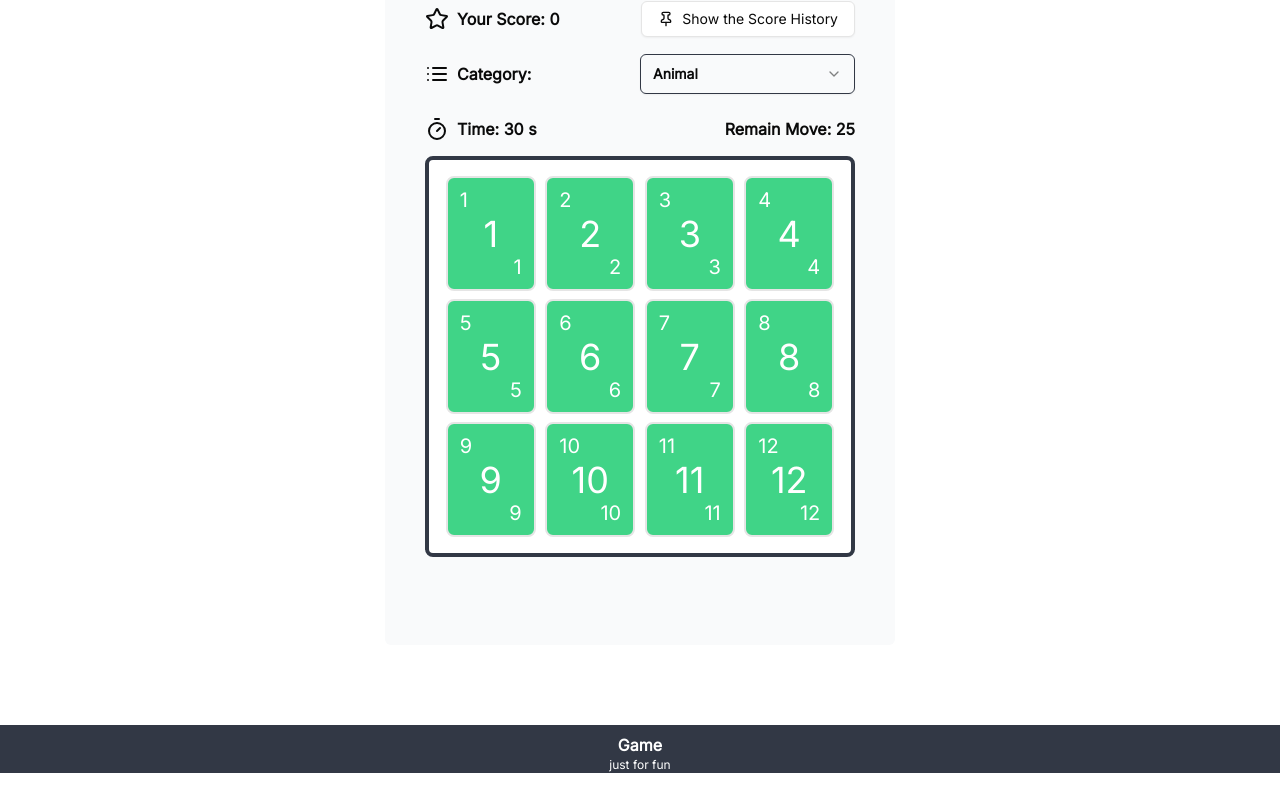
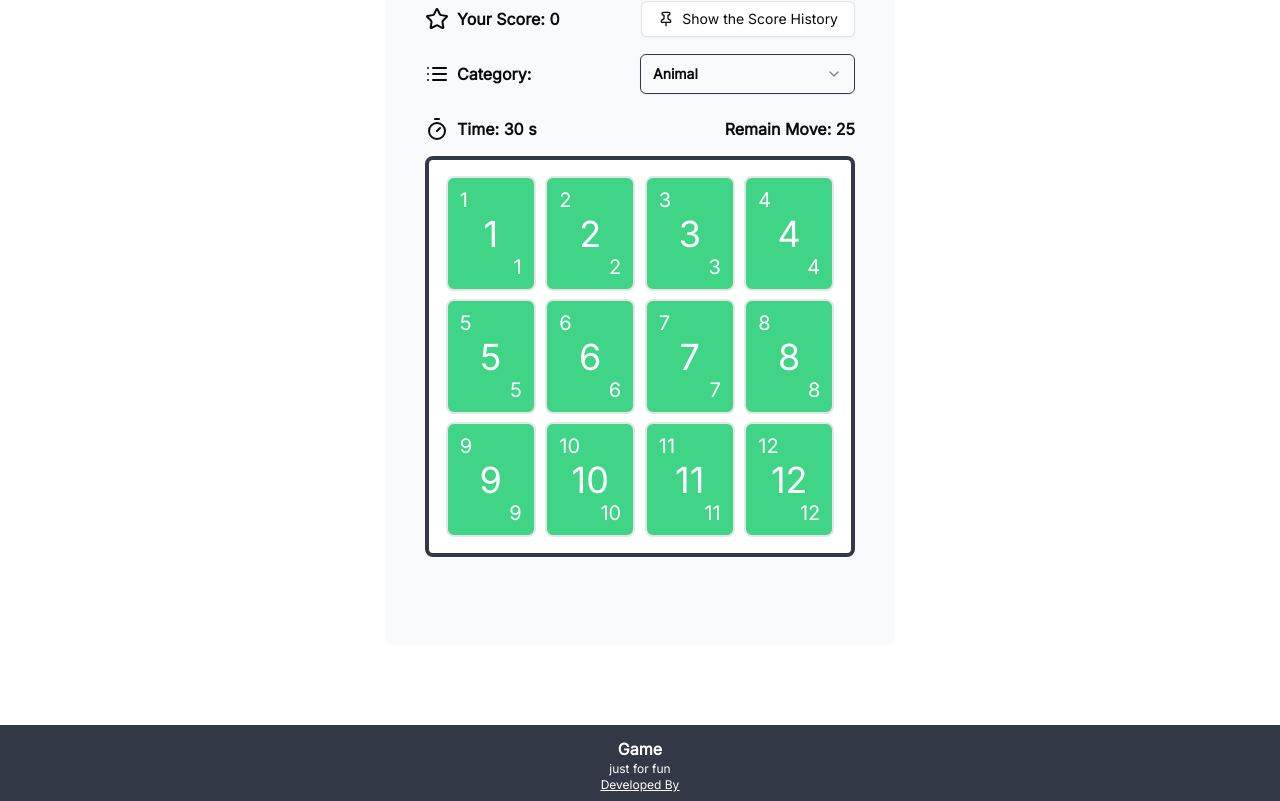
Before and after one commit to alirlikh/flip-the-card, a Next.js app: page / in a window 1280 px wide. Shown: the part 213-1014 px from the top of the page. Before the commit the page ends 986 px from the top, so only its background shows below. Built offline with nearby package versions, Linux system fonts and the light colour scheme.

Commit message:
feat: add author link in footer

```diff
--- a/app/_component/Footer.tsx
+++ b/app/_component/Footer.tsx
@@ -1,9 +1,14 @@
 function Footer() {
   return (
-    <footer className="conatiner mx-auto mt-20 bg-blackBlue text-white pt-2 ">
-      <div className="w-full h-10 text-center leading-[1px]">
+    <footer className="conatiner mx-auto mt-20 bg-blackBlue text-white pt-3 pb-2 ">
+      <div className="w-full  text-center leading-[1px]">
         <span className="text-base font-bold block"> Game</span>
-        <span className="text-xs  inline-block">just for fun</span>
+        <span className="text-xs block">just for fun</span>
+        <span className="text-xs  inline-block underline">
+          <a href={process.env.NEXT_PUBLIC_AUTHOR_LINK}>
+            Developed By {process.env.NEXT_PUBLIC_AUTHOR}
+          </a>
+        </span>
       </div>
     </footer>
   );
```
